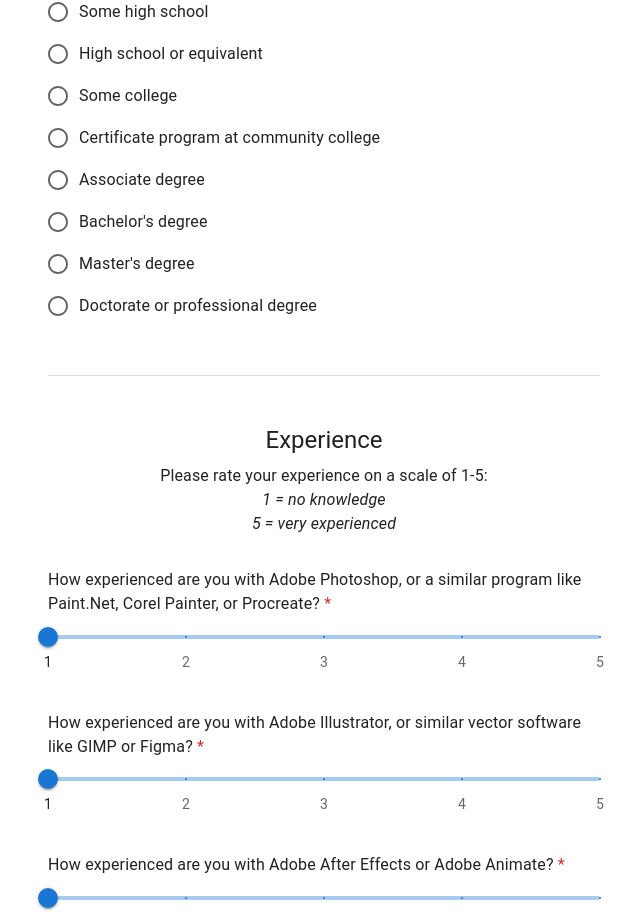
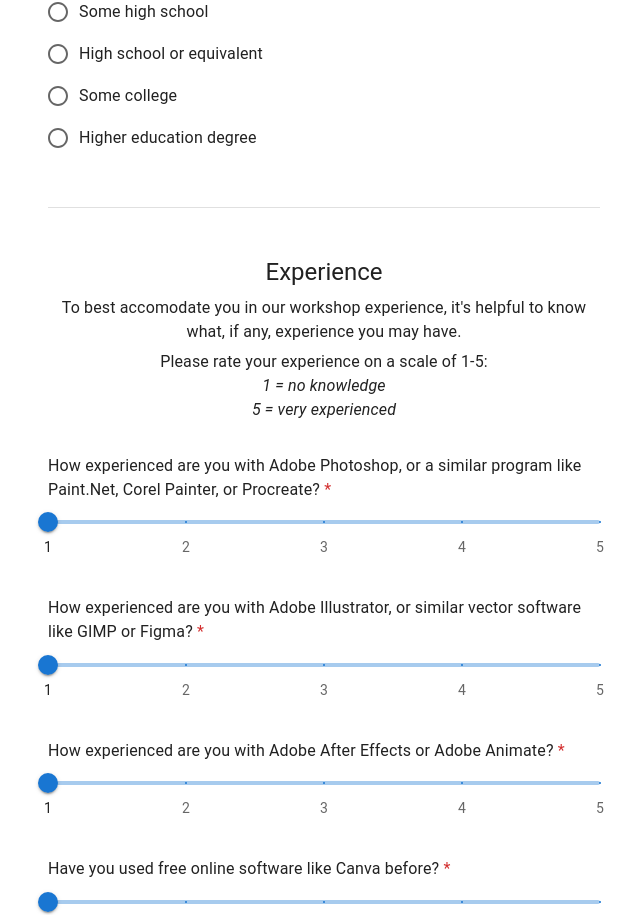
Before and after one commit to fidgetech/student-application, a React (Vite) app: page /workshop in a window 1280 px wide. Shown: the part 1276-2191 px from the top of the page, without its empty margins (316-956 px from the left). Built offline with nearby package versions, Linux system fonts and the light colour scheme; no server answers.

Commit message:
add more description; change edu options

```diff
--- a/config.js
+++ b/config.js
@@ -52,3 +52,4 @@
 export const educationOptions = ['Some high school', 'High school or equivalent', 'Some college', 'Certificate program at community college', 'Associate degree', "Bachelor's degree", "Master's degree", 'Doctorate or professional degree'];
 export const startdateOptions = ['November 1, 2024', 'January 3, 2025'];
 export const scaleOptions = [1,2,3,4,5];
+export const educationWorkshopOptions = ['Some high school', 'High school or equivalent', 'Some college', 'Higher education degree'];
--- a/src/ApplicationDesignWorkshop.jsx
+++ b/src/ApplicationDesignWorkshop.jsx
@@ -1,7 +1,7 @@
 import { useEffect } from 'react';
 import { Typography, Box, Divider } from '@mui/material';
 import { CheckboxInput, RadioInput, TextInput, NumberInput, SliderInput } from './Inputs.jsx';
-import { yesNoOptions, pronounsOptions, educationOptions, scaleOptions } from '../config.js';
+import { yesNoOptions, pronounsOptions, educationWorkshopOptions, scaleOptions } from '../config.js';
 import { useFormikContext } from 'formik';
 
 const formatData = (values) => {
@@ -78,7 +78,7 @@
       </Box>
 
       <Box marginY={4}>
-        <RadioInput name='education' label="What is the highest level of education you've completed? " options={educationOptions} required={true} />
+        <RadioInput name='education' label="What is the highest level of education you've completed? " options={educationWorkshopOptions} required={true} />
       </Box>
 
       <Divider sx={{ my: 6}} />
@@ -87,6 +87,9 @@
         Experience
       </Typography>
 
+      <Typography variant='body1' align='center' gutterBottom>
+        To best accomodate you in our workshop experience, it's helpful to know what, if any, experience you may have.
+      </Typography>
       <Typography variant='body1' align='center' gutterBottom>
         Please rate your experience on a scale of 1-5:<br />
         <em>1 = no knowledge<br />
--- a/src/validationSchema.js
+++ b/src/validationSchema.js
@@ -1,5 +1,5 @@
 import * as Yup from 'yup';
-import { yesNoOptions, educationOptions, employmentOptions, admissionOptions, intendOptions, startdateOptions, scaleOptions } from '../config.js';
+import { yesNoOptions, educationOptions, educationWorkshopOptions, employmentOptions, admissionOptions, intendOptions, startdateOptions, scaleOptions } from '../config.js';
 
 export function validationSchema(page) {
   const part1Schema = Yup.object({
@@ -50,7 +50,7 @@
     pronounsOther: Yup.string(),
     stateid: Yup.mixed().oneOf(yesNoOptions).required('Required'),
     diagnosisAutism: Yup.mixed().oneOf(yesNoOptions).required('Required'),
-    education: Yup.mixed().oneOf(educationOptions).required('Required'),
+    education: Yup.mixed().oneOf(educationWorkshopOptions).required('Required'),
     photoshop: Yup.mixed().oneOf(scaleOptions).required('Required'),
     illustrator: Yup.mixed().oneOf(scaleOptions).required('Required'),
     aftereffects: Yup.mixed().oneOf(scaleOptions).required('Required'),
```
